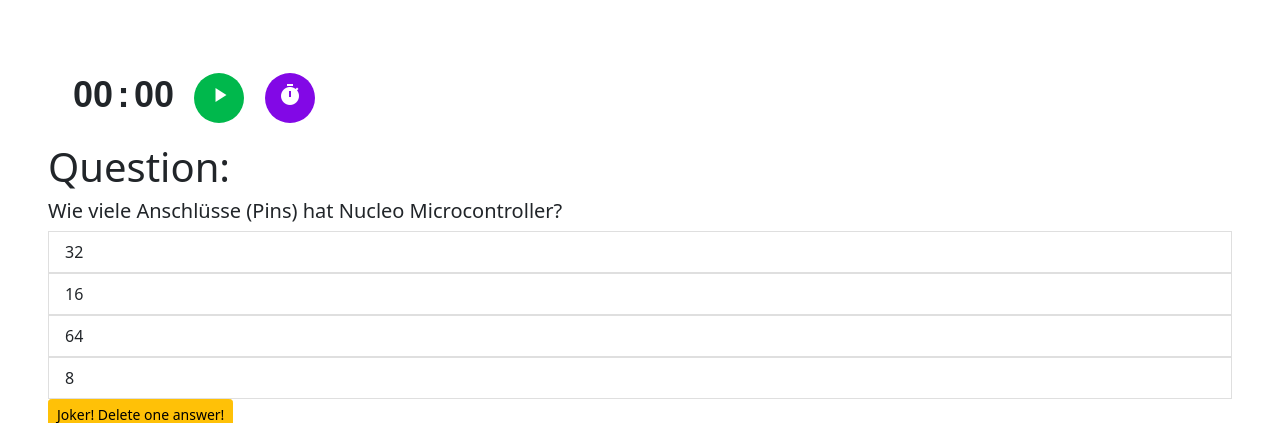
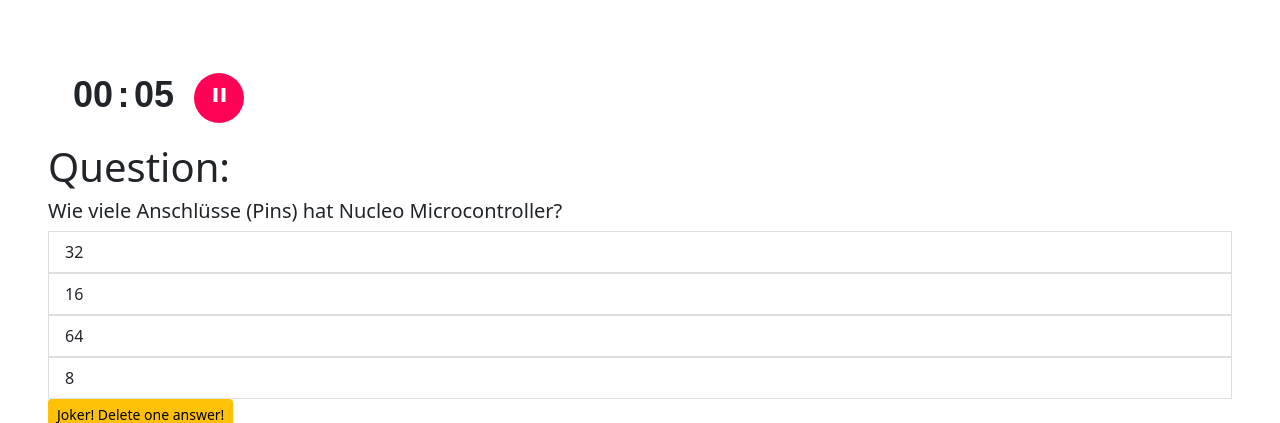
Before and after one commit to Flowdawan/SimplySmart, a Django app: page /game/regularGame in a window 1280 px wide. Shown: the part 58-481 px from the top of the page. Run offline with Django 4.2, Linux system fonts and the light colour scheme; data comes from the database, SQL or seed files in the repository.

Commit message:
Timer v3.0

```diff
--- a/game/static/css/Timer.css
+++ b/game/static/css/Timer.css
@@ -22,10 +22,6 @@
   cursor: pointer;
 }
 
-.timer__btn--start {
-  background: #00b84c;
-}
-
 .timer__btn--stop {
   background: #ff0256;
 }
--- a/game/static/js/Timer.js
+++ b/game/static/js/Timer.js
@@ -1,5 +1,6 @@
 class Timer{
     //pass here the things were in html
+
     constructor(root) {
         root.innerHTML= Timer.getHTML();
 
@@ -7,32 +8,12 @@ class Timer{
             minutes: root.querySelector(".timer__part--minutes"),
             seconds: root.querySelector(".timer__part--seconds"),
             control: root.querySelector(".timer__btn--control"),
-            reset: root.querySelector(".timer__btn--reset")
         };
         //no interval so the timer will not be running but i want to trigger it with set interval
         this.interval = null;
         // this will be the seconds as 0 by default
-        this.remainingSeconds= 0;
-
-        this.element.control.addEventListener("click",() =>{
-            if (this.interval=== null){
-                this.start();
-            }
-            else {
-                this.stop();
-            }
-        });
-        this.element.reset.addEventListener("click",() =>{
-            const inputMinutes = prompt("Enter number of minutes");
-
-            if (inputMinutes < 60){
-                this.stop();
-
-                // to convert our time into seconds
-                this.remainingSeconds= inputMinutes*60;
-                this.updateInterfaceTime();
-            }
-        });
+        this.remainingSeconds= 11;
+        this.start();
     }
 
     updateInterfaceTime(){
@@ -54,27 +35,33 @@ class Timer{
             this.element.control.innerHTML= `<span class="material-icons">pause</span>`;
             this.element.control.classList.add("timer__btn--stop");
             this.element.control.classList.remove("timer__btn--start");
+
         }
 
     }
 
-    start(){
+    start() {
         //cancel current operation
-        if (this.remainingSeconds===0)
+        if (this.remainingSeconds === 0)
             return;
-
         //run code on timer in ms
         this.interval= setInterval(()=> {
             this.remainingSeconds--;
             this.updateInterfaceTime();
-
             if(this.remainingSeconds===0){
                 this.stop();
+                alert("Your time is over. \n You will be directed to the statistic Page.");
+                window.setTimeout(function(){
+
+        // Move to a new location or you can do something else
+        window.location.href = "http://127.0.0.1:9000/game/user/statistic";
+
+    }, 1000);
+
             }
         }, 1000);
         //to desplay and swap the bottons
         this.updateInterfaceControls();
-        console.log("hi");
     }
 
     stop(){
@@ -82,6 +69,7 @@ class Timer{
         clearInterval(this.interval);
         this.interval = null;
         this.updateInterfaceControls();
+
     }
 
     //method for returning the html string for inside the timer
@@ -93,9 +81,6 @@ class Timer{
         <button type="button" class="timer__btn timer__btn--control timer__btn--start">
           <span class="material-icons">play_arrow</span>
         </button>
-        <button type="button" class="timer__btn timer__btn--control timer__btn--reset">
-          <span class="material-icons">timer</span>
-        </button>
         `
     }
 
```
